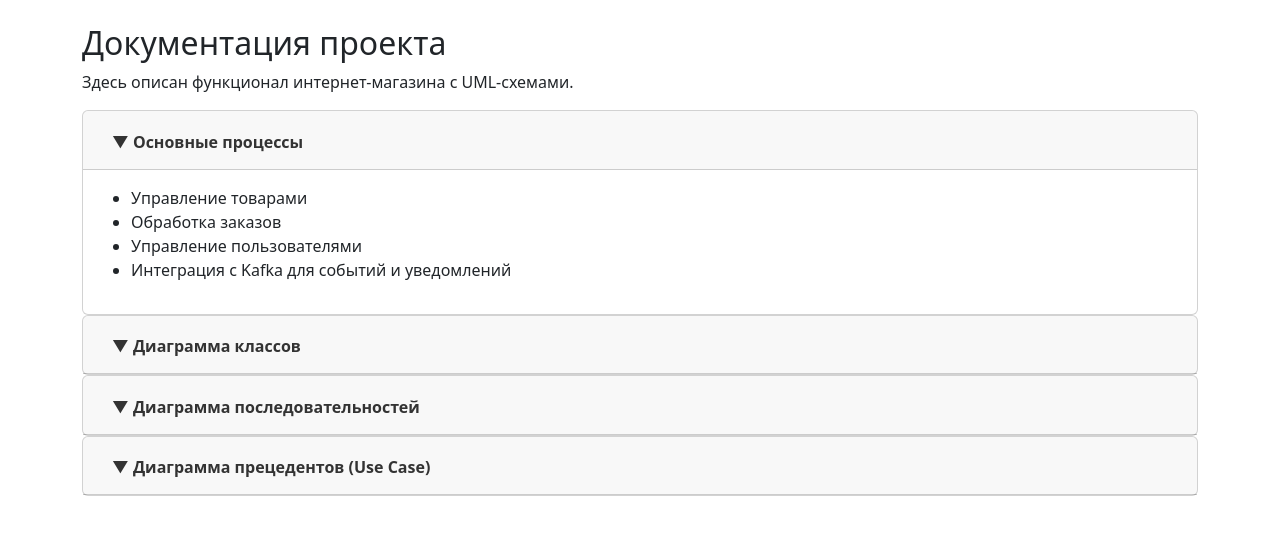
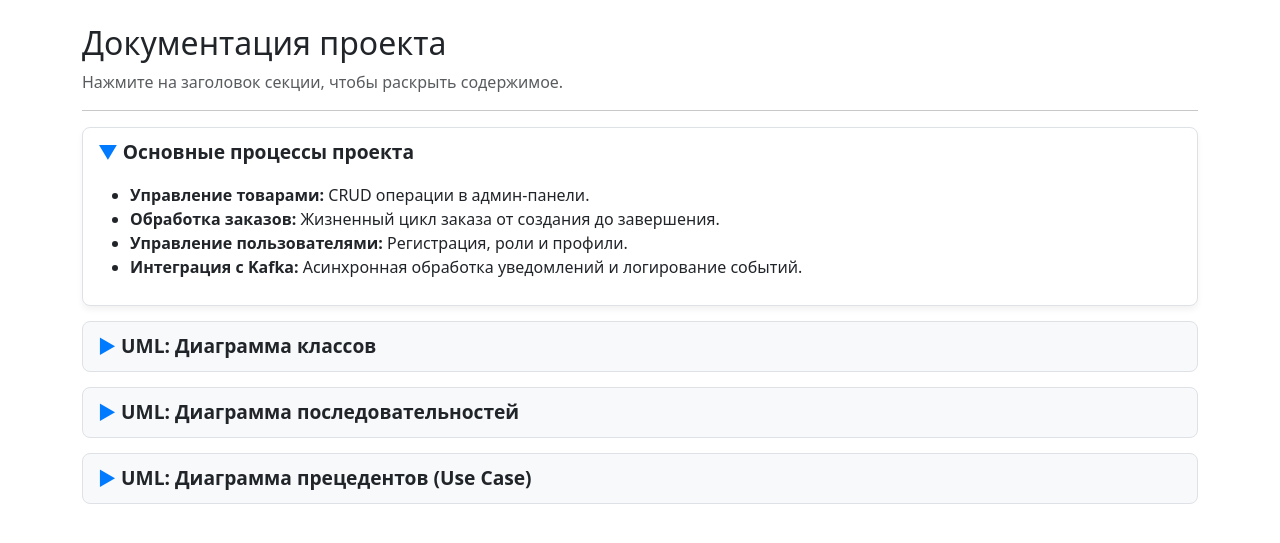
Before and after one commit to sheryshev/shop-project, a Flask app: page /documentation in a window 1280 px wide. Shown: the part 56-599 px from the top of the page. Run offline with Flask 3, Linux system fonts and the light colour scheme; some libraries are stand-ins or nearby versions.

Commit message:
Update documentation.html

```diff
--- a/templates/documentation.html
+++ b/templates/documentation.html
@@ -2,106 +2,112 @@
 
 {% block content %}
 <style>
-  /* Стиль для увеличения картинки при клике (простой эффект) */
+  /* Стиль для контейнеров */
+  details {
+    border: 1px solid #dee2e6;
+    border-radius: 8px;
+    margin-bottom: 15px;
+    padding: 10px 15px;
+    background-color: #f8f9fa;
+    transition: all 0.3s ease;
+  }
+
+  /* Стиль заголовка */
+  summary {
+    font-size: 1.2rem;
+    font-weight: 600;
+    cursor: pointer;
+    outline: none;
+    list-style: none; /* Убираем стандартную стрелочку в некоторых браузерах */
+  }
+
+  summary::-webkit-details-marker {
+    display: none; /* Убираем стрелочку в Chrome/Safari */
+  }
+
+  summary::before {
+    content: "▶ ";
+    color: #007bff;
+    transition: 0.2s;
+  }
+
+  details[open] summary::before {
+    content: "▼ ";
+  }
+
+  details[open] {
+    background-color: #fff;
+    box-shadow: 0 4px 6px rgba(0,0,0,0.05);
+  }
+
+  /* Эффект увеличения картинки при наведении */
+  .img-zoom-container {
+    text-align: center;
+    padding: 20px;
+    overflow: hidden; /* Чтобы картинка не вылезала за границы при увеличении */
+  }
+
   .zoomable {
-    transition: transform 0.3s ease;
+    max-width: 100%;
+    height: auto;
+    transition: transform 0.4s ease;
     cursor: zoom-in;
+    border: 1px solid #ddd;
   }
+
+  .zoomable:hover {
+    transform: scale(1.1); /* Увеличение на 10% при наведении */
+  }
+
   .zoomable:active {
-    transform: scale(1.5);
-    z-index: 1000;
-    position: relative;
-  }
-  .card-header button {
-    text-decoration: none;
-    color: #333;
-    font-weight: bold;
-    width: 100%;
-    text-align: left;
+    transform: scale(1.6); /* Сильное увеличение при зажатии мышкой */
+    cursor: grabbing;
   }
 </style>
 
 <h2>Документация проекта</h2>
+<p class="text-muted">Нажмите на заголовок секции, чтобы раскрыть содержимое.</p>
 
-<p>
-  Здесь описан функционал интернет-магазина с UML-схемами.
-</p>
-
-<!-- Аккордеон для скрытия блоков -->
-<div class="accordion" id="docAccordion">
+<hr>
 
 <!-- Блок 1: Основные процессы -->
-  <div class="card">
-    <div class="card-header" id="headingOne">
-      <h2 class="mb-0">
-        <button class="btn btn-link" type="button" data-toggle="collapse" data-target="#collapseOne">
-          ▼ Основные процессы
-        </button>
-      </h2>
-    </div>
-    <div id="collapseOne" class="collapse show" data-parent="#docAccordion">
-      <div class="card-body">
+<details open>
+  <summary>Основные процессы проекта</summary>
+  <div class="mt-3">
     <ul>
-          <li>Управление товарами</li>
-          <li>Обработка заказов</li>
-          <li>Управление пользователями</li>
-          <li>Интеграция с Kafka для событий и уведомлений</li>
+      <li><strong>Управление товарами:</strong> CRUD операции в админ-панели.</li>
+      <li><strong>Обработка заказов:</strong> Жизненный цикл заказа от создания до завершения.</li>
+      <li><strong>Управление пользователями:</strong> Регистрация, роли и профили.</li>
+      <li><strong>Интеграция с Kafka:</strong> Асинхронная обработка уведомлений и логирование событий.</li>
     </ul>
   </div>
-    </div>
-  </div>
+</details>
 
 <!-- Блок 2: Диаграмма классов -->
-  <div class="card">
-    <div class="card-header" id="headingTwo">
-      <h2 class="mb-0">
-        <button class="btn btn-link collapsed" type="button" data-toggle="collapse" data-target="#collapseTwo">
-          ▼ Диаграмма классов
-        </button>
-      </h2>
+<details>
+  <summary>UML: Диаграмма классов</summary>
+  <div class="img-zoom-container">
+    <img src="{{ url_for('static', filename='uml/class_diagram.png') }}"
+         alt="Диаграмма классов" class="zoomable" title="Наведите для увеличения, зажмите для зума">
   </div>
-    <div id="collapseTwo" class="collapse" data-parent="#docAccordion">
-      <div class="card-body text-center">
-        <img src="{{ url_for('static', filename='uml/class_diagram.png') }}"
-             alt="Диаграмма классов" class="img-fluid border zoomable" title="Нажмите и держите для увеличения" />
-      </div>
-    </div>
-  </div>
+</details>
 
 <!-- Блок 3: Диаграмма последовательностей -->
-  <div class="card">
-    <div class="card-header" id="headingThree">
-      <h2 class="mb-0">
-        <button class="btn btn-link collapsed" type="button" data-toggle="collapse" data-target="#collapseThree">
-          ▼ Диаграмма последовательностей
-        </button>
-      </h2>
+<details>
+  <summary>UML: Диаграмма последовательностей</summary>
+  <div class="img-zoom-container">
+    <img src="{{ url_for('static', filename='uml/sequence_diagram.png') }}"
+         alt="Диаграмма последовательностей" class="zoomable">
   </div>
-    <div id="collapseThree" class="collapse" data-parent="#docAccordion">
-      <div class="card-body text-center">
-        <img src="{{ url_for('static', filename='uml/sequence_diagram.png') }}"
-             alt="Диаграмма последовательностей" class="img-fluid border zoomable" />
-      </div>
-    </div>
-  </div>
+</details>
 
 <!-- Блок 4: Диаграмма прецедентов -->
-  <div class="card">
-    <div class="card-header" id="headingFour">
-      <h2 class="mb-0">
-        <button class="btn btn-link collapsed" type="button" data-toggle="collapse" data-target="#collapseFour">
-          ▼ Диаграмма прецедентов (Use Case)
-        </button>
-      </h2>
+<details>
+  <summary>UML: Диаграмма прецедентов (Use Case)</summary>
+  <div class="img-zoom-container">
+    <img src="{{ url_for('static', filename='uml/use_case_diagram.png') }}"
+         alt="Диаграмма прецедентов" class="zoomable">
   </div>
-    <div id="collapseFour" class="collapse" data-parent="#docAccordion">
-      <div class="card-body text-center">
-        <img src="{{ url_for('static', filename='uml/use_case_diagram.png') }}"
-             alt="Диаграмма прецедентов" class="img-fluid border zoomable" />
-      </div>
-    </div>
-  </div>
-
-</div>
+</details>
 
 {% endblock %}
```
Lines whose indentation alone changed are shown as unchanged.
